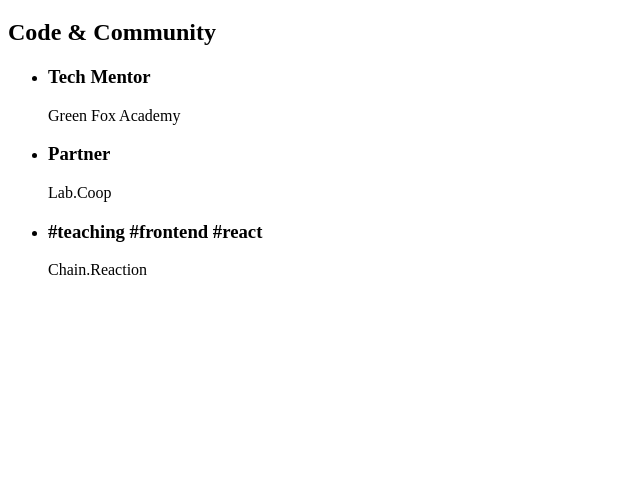
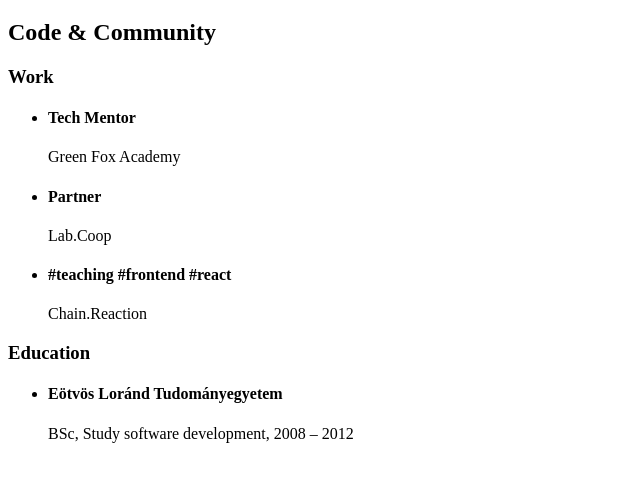
Before and after one commit to green-fox-academy/ca-cv, a plain HTML site: page index.html in a window 1280 px wide. Shown: the part 61-542 px from the top of the page, without its empty margins (0-640 px from the left). Drawn offline with Linux system fonts and the light colour scheme.

Commit message:
feat(cv): add education

```diff
--- a/index.html
+++ b/index.html
@@ -9,18 +9,29 @@
 
   <h2>Code & Community</h2>
 
+  <h3>Work</h3>
+
   <ul>
     <li>
-      <h3>Tech Mentor</h3>
+      <h4>Tech Mentor</h4>
       <p>Green Fox Academy</p>
     </li>
     <li>
-      <h3>Partner</h3>
+      <h4>Partner</h4>
       <p>Lab.Coop</p>
     </li>
     <li>
-      <h3>#teaching #frontend #react</h3>
+      <h4>#teaching #frontend #react</h4>
       <p>Chain.Reaction</p>
+    </li>
+  </ul>
+
+  <h3>Education</h3>
+
+  <ul>
+    <li>
+      <h4>Eötvös Loránd Tudományegyetem</h4>
+      <p>BSc, Study software development, 2008 – 2012</p>
     </li>
   </ul>
 
```
